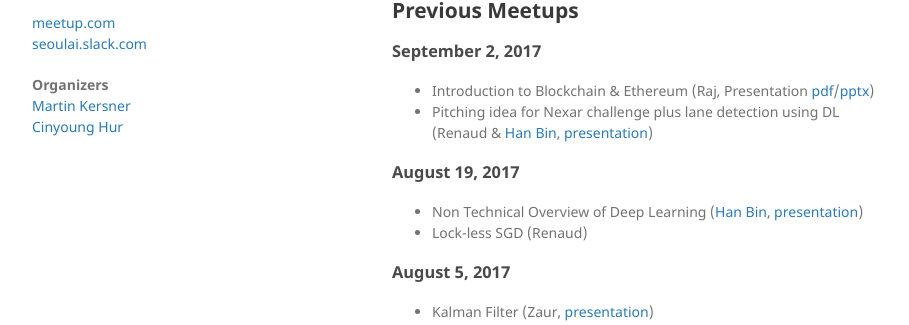
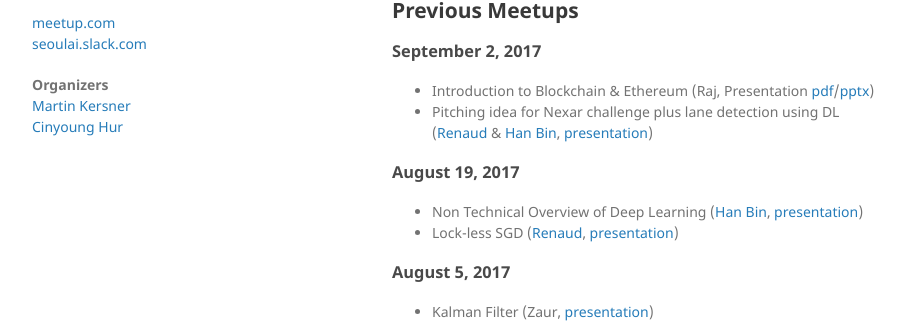
Before and after one commit to martinkersner/seoul-artificial-intelligence-meetup, a Jekyll site: the page built from docs/index.md, in a window 1280 px wide and 900 px high, scrolled down 527 px. Shown: the part 158-483 px from the top of the window, without its empty margins (178-1087 px from the left). Built offline with Jekyll 4.4.1, drawn with Linux system fonts in a browser that asks for light colours; the repository's description, which GitHub fills in, is left out.

Commit message:
added link to lock-less sgd presentation

```diff
--- a/docs/index.md
+++ b/docs/index.md
@@ -36,11 +36,11 @@ FREE
 ## Previous Meetups
 ### September 2, 2017
 * Introduction to Blockchain & Ethereum (Raj, Presentation [pdf](presentations/Introduction_to_Blockchain_&_Ethereum.pdf)/[pptx](presentations/Introduction_to_Blockchain_&_Ethereum.pptx))
-* Pitching idea for Nexar challenge plus lane detection using DL (Renaud & [Han Bin](https://www.seoulrobotics.org/our-team-team-korea-robotics), [presentation](presentations/Nexar_deep_learning_challenge_II.pdf))
+* Pitching idea for Nexar challenge plus lane detection using DL ([Renaud](https://kr.linkedin.com/in/renaudbechade) & [Han Bin](https://www.seoulrobotics.org/our-team-team-korea-robotics), [presentation](presentations/Nexar_deep_learning_challenge_II.pdf))
 
 ### August 19, 2017
 * Non Technical Overview of Deep Learning ([Han Bin](https://www.seoulrobotics.org/our-team-team-korea-robotics), [presentation](presentations/Non_Technical_Overview_of_Deep_Learning.pptx))
-* Lock-less SGD (Renaud)
+* Lock-less SGD ([Renaud](https://kr.linkedin.com/in/renaudbechade), [presentation](presentations/LocklessSGDfinal.pdf))
 
 ### August 5, 2017
 * Kalman Filter (Zaur, [presentation](presentations/kalman.pdf))
```
